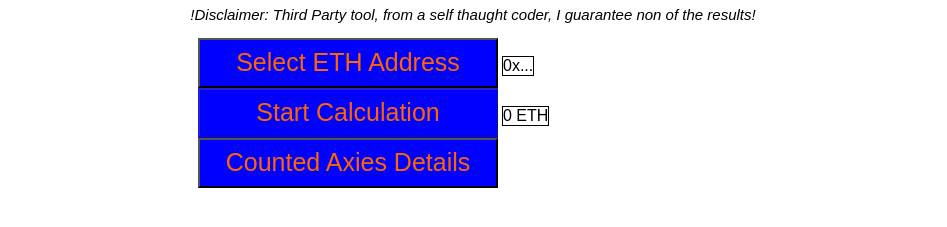
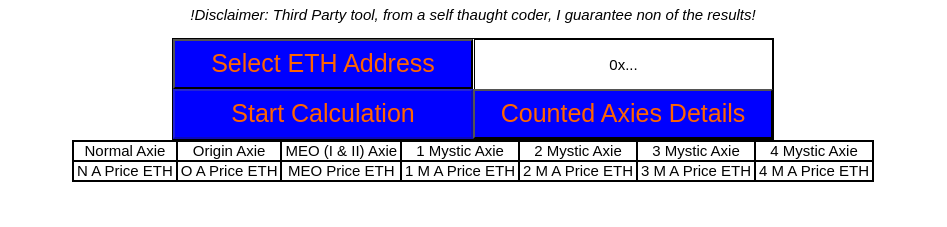
Before and after one commit to CoderHenri/AI-Min-Worth-Calc, a plain HTML site: page index.html in a window 1280 px wide. Shown: the part 69-296 px from the top of the page, without its empty margins (167-1114 px from the left). Drawn offline with Linux system fonts and the light colour scheme.

Commit message:
get floor prices (stup fetch promises)

```diff
--- a/Logic.js
+++ b/Logic.js
@@ -9,7 +9,7 @@ function SelectAddress() {
         txt = PopUp;
         document.getElementById("WorthCalculator").disabled = false;
     } else {
-        txt = "Please enter a real ETH Address (starts with 0x... and has 42 Characters)";
+        txt = "Please enter a real ETH Address";
         document.getElementById("WorthCalculator").disabled = true;
     }
     document.getElementById("ETHAddress").innerHTML = txt;
@@ -19,4 +19,81 @@ function CalculateWorth() {
     var Address;
     Address = document.getElementById("ETHAddress").innerHTML;
     alert(Address);
+
+
+
+    var PriceNormalVirin;
+    var PriceNormalNonVirgin;
+    var PriceOrigin;
+    var PriceMystic1;
+
+
+async function getAxiePrice() {
+  const resp = await fetch("https://axieinfinity.com/api/v2/axies?mystic=true&offset=1&sale=1&sorting=lowest_price");
+  const data = await resp.json()
+  var Price = data.axies[0].auction.buyNowPrice;
+  Price = Price / Math.pow(10, 18);
+  console.log(Price);
+  document.getElementById("Mystic1AxiePrice").innerHTML = Price + " ETH";
 }
+
+getAxiePrice();
+
+
+    var PriceMystic2;
+    var PriceMystic3;
+    var PriceMystic4;
+    var PriceMEO;
+}
+
+
+
+
+
+// alte teilweise funktionierende API aufruf Code Stücke:
+
+    /*
+    var xmlhttp = new XMLHttpRequest();
+    xmlhttp.onreadystatechange = function() {
+        if (this.readyState == 4 && this.status == 200) {
+            var List = JSON.parse(this.responseText);
+            console.log(List.axies[0].auction.buyNowPrice)
+            PriceMystic1 = List.axies[0].auction.buyNowPrice;
+            }
+    };
+    xmlhttp.open("GET", "https://axieinfinity.com/api/v2/axies?mystic=true&offset=1&sale=1&sorting=lowest_price", true);
+    xmlhttp.send();
+
+    console.log(PriceMystic1);
+    */
+
+    /*
+   PriceMystic1 = await fetch('https://axieinfinity.com/api/v2/axies?mystic=true&offset=1&sale=1&sorting=lowest_price')
+   .then((response) => {
+     return response.json();
+   })
+   .then((data) => {
+     console.log(data.axies[0].auction.buyNowPrice);
+     PriceMystic1 = data.axies[0].auction.buyNowPrice;
+     console.log(PriceMystic1);
+     return data.axies[0].auction.buyNowPrice;
+   });
+   console.log(PriceMystic1);
+*/
+
+/*
+async function getAxiePrice(name)
+{
+  let response = await fetch("https://axieinfinity.com/api/v2/axies?mystic=true&offset=1&sale=1&sorting=lowest_price");
+  let data = await response.json()
+  return data;
+}
+
+getAxiePrice('yourUsernameHere')
+  .then(data => console.log(data.axies[0].auction.buyNowPrice));
+  let PriceMystic1 = getAxiePrice().then(data => return data.axies[0].auction.buyNowPrice);
+    console.log(PriceMystic1);
+
+
+console.log(PriceMystic1);
+*/
--- a/Style.css
+++ b/Style.css
@@ -14,10 +14,11 @@
 }
 
 .Buttoncontainer {
-    height: 480px;
-    width: 550px;
+    height: 100px;
+    width: 600px;
     margin: auto;
-
+    border: 1px solid black;
+    position: relative;
 }
 
 .Button {
@@ -26,12 +27,50 @@
     background-color: blue;
     color: rgb(255, 100, 0);
     font-size: 25px;
-    display: block;
-    display: inline-block;
+    position: absolute;
 }
 
-.BoxText {
+#SelectETHAddy {
+    left: 0px;
+    top: 0px;
+}
+
+#WorthCalculator {
+    left: 0px;
+    bottom: 0px;
+}
+
+#DetailViewer {
+    right: 0px;
+    bottom: 0px;
+}
+
+#ETHAddress {
+    position: absolute;
     border: 1px solid black;
-    display: inline-block;
+    font-size: 15px;
     font-family: Arial, Helvetica, sans-serif;
+    right: 0px;
+    top: 0px;
+    height: 50px;
+    width: 297px;
+    line-height: 50px;
+    text-align: center;
 }
+
+.Datacontainer {
+    display: grid;
+    grid-template-columns: auto auto auto auto auto auto auto;
+    height: 40px;
+    width: 800px;
+    margin: auto;
+    border: 1px solid black;
+    position: relative;
+}
+
+.BoxTextCategory {
+    font-size: 15px;
+    font-family: Arial, Helvetica, sans-serif;
+    border: 1px solid black;
+    text-align: center;
+}
--- a/index.html
+++ b/index.html
@@ -16,11 +16,27 @@
 
     </div>
         <div class="Buttoncontainer">
-            <button class="Button" onclick="SelectAddress()"> Select ETH Address </button>
-                <div class="BoxText" id="ETHAddress"> 0x... </div>
+            <button class="Button" id="SelectETHAddy" onclick="SelectAddress()"> Select ETH Address </button>
+                <div calss="ETHDisplay" id="ETHAddress"> 0x... </div>
             <button class="Button" id="WorthCalculator" onclick="CalculateWorth()" disabled> Start Calculation </button>
-                <div class="BoxText" id="AccountWorth"> 0 ETH </div>
             <button class="Button" id="DetailViewer" onclick="CountedAxiesDetails()"> Counted Axies Details </button>
+        </div>
+        <div class="Datacontainer">
+            <div class="BoxTextCategory" id="NormalAxie"> Normal Axie </div>
+            <div class="BoxTextCategory" id="OriginAxie"> Origin Axie </div>
+            <div class="BoxTextCategory" id="MEOAxie"> MEO (I & II) Axie </div>
+            <div class="BoxTextCategory" id="Mystic1Axie"> 1 Mystic Axie </div>
+            <div class="BoxTextCategory" id="Mystic2Axie"> 2 Mystic Axie </div>
+            <div class="BoxTextCategory" id="Mystic3Axie"> 3 Mystic Axie </div>
+            <div class="BoxTextCategory" id="Mystic4Axie"> 4 Mystic Axie </div>
+
+            <div class="BoxTextCategory" id="NormalAxiePrice"> N A Price ETH </div>
+            <div class="BoxTextCategory" id="OriginAxiePrice"> O A Price ETH </div>
+            <div class="BoxTextCategory" id="MEOAxiePrice"> MEO Price ETH </div>
+            <div class="BoxTextCategory" id="Mystic1AxiePrice"> 1 M A Price ETH </div>
+            <div class="BoxTextCategory" id="Mystic2AxiePrice"> 2 M A Price ETH </div>
+            <div class="BoxTextCategory" id="Mystic3AxiePrice"> 3 M A Price ETH </div>
+            <div class="BoxTextCategory" id="Mystic4AxiePrice"> 4 M A Price ETH </div>
         </div>
 </body>
 </html>
```
